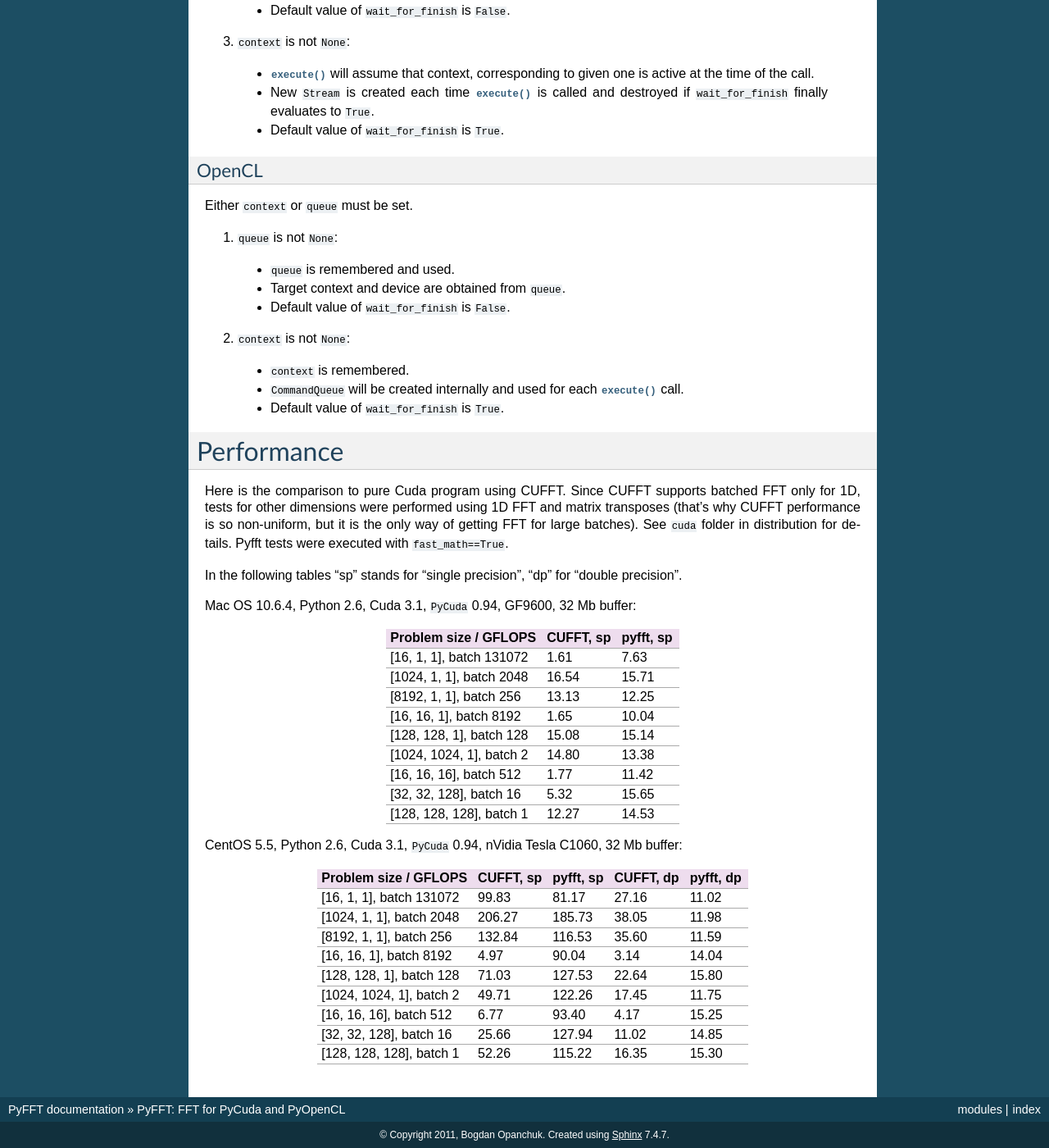
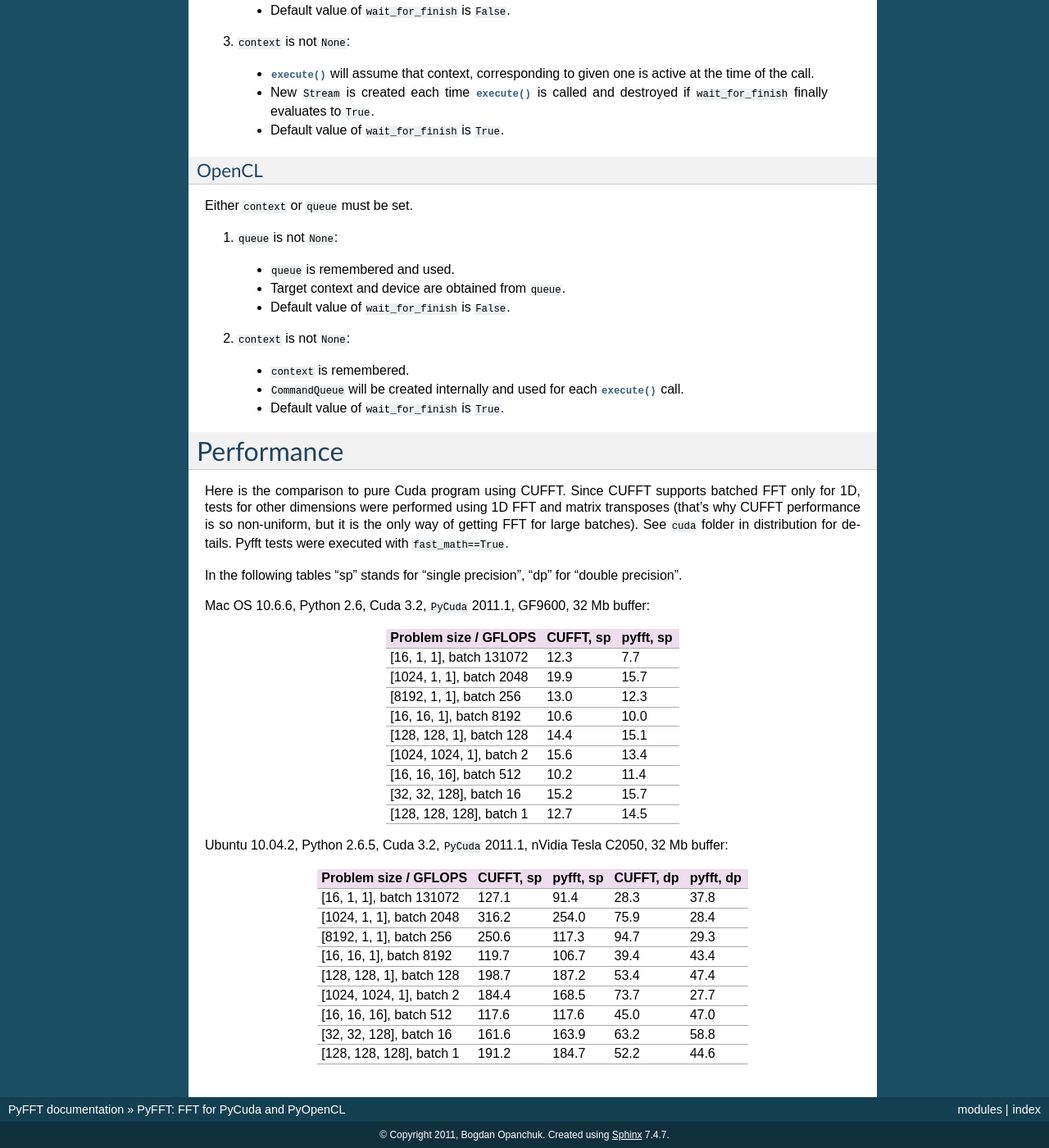
Before and after one commit to fjarri-attic/pyfft, a Sphinx documentation site: the page built from doc/source/index.rst, in a window 1280 px wide and 1400 px high, scrolled down 4940 px. Shown: the whole window at 82% size. Built offline with Sphinx 7.4.7, drawn with Linux system fonts in a browser that asks for light colours.

Commit message:
doc/source/index.rst: updated performance data

```diff
--- a/doc/source/index.rst
+++ b/doc/source/index.rst
@@ -324,50 +324,50 @@ for details. Pyfft tests were executed with ``fast_math==True``.
 
 In the following tables "sp" stands for "single precision", "dp" for "double precision".
 
-Mac OS 10.6.4, Python 2.6, Cuda 3.1, ``PyCuda`` 0.94, GF9600, 32 Mb buffer:
+Mac OS 10.6.6, Python 2.6, Cuda 3.2, ``PyCuda`` 2011.1, GF9600, 32 Mb buffer:
 
 +---------------------------+------------+------------+
 | Problem size / GFLOPS     | CUFFT, sp  | pyfft, sp  |
 +===========================+============+============+
-| [16, 1, 1], batch 131072  | 1.61       | 7.63       |
+| [16, 1, 1], batch 131072  | 12.3       | 7.7        |
 +---------------------------+------------+------------+
-| [1024, 1, 1], batch 2048  | 16.54      | 15.71      |
+| [1024, 1, 1], batch 2048  | 19.9       | 15.7       |
 +---------------------------+------------+------------+
-| [8192, 1, 1], batch 256   | 13.13      | 12.25      |
+| [8192, 1, 1], batch 256   | 13.0       | 12.3       |
 +---------------------------+------------+------------+
-| [16, 16, 1], batch 8192   | 1.65       | 10.04      |
+| [16, 16, 1], batch 8192   | 10.6       | 10.0       |
 +---------------------------+------------+------------+
-| [128, 128, 1], batch 128  | 15.08      | 15.14      |
+| [128, 128, 1], batch 128  | 14.4       | 15.1       |
 +---------------------------+------------+------------+
-| [1024, 1024, 1], batch 2  | 14.80      | 13.38      |
+| [1024, 1024, 1], batch 2  | 15.6       | 13.4       |
 +---------------------------+------------+------------+
-| [16, 16, 16], batch 512   | 1.77       | 11.42      |
+| [16, 16, 16], batch 512   | 10.2       | 11.4       |
 +---------------------------+------------+------------+
-| [32, 32, 128], batch 16   | 5.32       | 15.65      |
+| [32, 32, 128], batch 16   | 15.2       | 15.7       |
 +---------------------------+------------+------------+
-| [128, 128, 128], batch 1  | 12.27      | 14.53      |
+| [128, 128, 128], batch 1  | 12.7       | 14.5       |
 +---------------------------+------------+------------+
 
-CentOS 5.5, Python 2.6, Cuda 3.1, ``PyCuda`` 0.94, nVidia Tesla C1060, 32 Mb buffer:
+Ubuntu 10.04.2, Python 2.6.5, Cuda 3.2, ``PyCuda`` 2011.1, nVidia Tesla C2050, 32 Mb buffer:
 
 +---------------------------+------------+------------+------------+------------+
 | Problem size / GFLOPS     | CUFFT, sp  | pyfft, sp  | CUFFT, dp  | pyfft, dp  |
 +===========================+============+============+============+============+
-| [16, 1, 1], batch 131072  | 99.83      | 81.17      | 27.16      | 11.02      |
+| [16, 1, 1], batch 131072  | 127.1      | 91.4       | 28.3       | 37.8       |
 +---------------------------+------------+------------+------------+------------+
-| [1024, 1, 1], batch 2048  | 206.27     | 185.73     | 38.05      | 11.98      |
+| [1024, 1, 1], batch 2048  | 316.2      | 254.0      | 75.9       | 28.4       |
 +---------------------------+------------+------------+------------+------------+
-| [8192, 1, 1], batch 256   | 132.84     | 116.53     | 35.60      | 11.59      |
+| [8192, 1, 1], batch 256   | 250.6      | 117.3      | 94.7       | 29.3       |
 +---------------------------+------------+------------+------------+------------+
-| [16, 16, 1], batch 8192   | 4.97       | 90.04      | 3.14       | 14.04      |
+| [16, 16, 1], batch 8192   | 119.7      | 106.7      | 39.4       | 43.4       |
 +---------------------------+------------+------------+------------+------------+
-| [128, 128, 1], batch 128  | 71.03      | 127.53     | 22.64      | 15.80      |
+| [128, 128, 1], batch 128  | 198.7      | 187.2      | 53.4       | 47.4       |
 +---------------------------+------------+------------+------------+------------+
-| [1024, 1024, 1], batch 2  | 49.71      | 122.26     | 17.45      | 11.75      |
+| [1024, 1024, 1], batch 2  | 184.4      | 168.5      | 73.7       | 27.7       |
 +---------------------------+------------+------------+------------+------------+
-| [16, 16, 16], batch 512   | 6.77       | 93.40      | 4.17       | 15.25      |
+| [16, 16, 16], batch 512   | 117.6      | 117.6      | 45.0       | 47.0       |
 +---------------------------+------------+------------+------------+------------+
-| [32, 32, 128], batch 16   | 25.66      | 127.94     | 11.02      | 14.85      |
+| [32, 32, 128], batch 16   | 161.6      | 163.9      | 63.2       | 58.8       |
 +---------------------------+------------+------------+------------+------------+
-| [128, 128, 128], batch 1  | 52.26      | 115.22     | 16.35      | 15.30      |
+| [128, 128, 128], batch 1  | 191.2      | 184.7      | 52.2       | 44.6       |
 +---------------------------+------------+------------+------------+------------+
```
